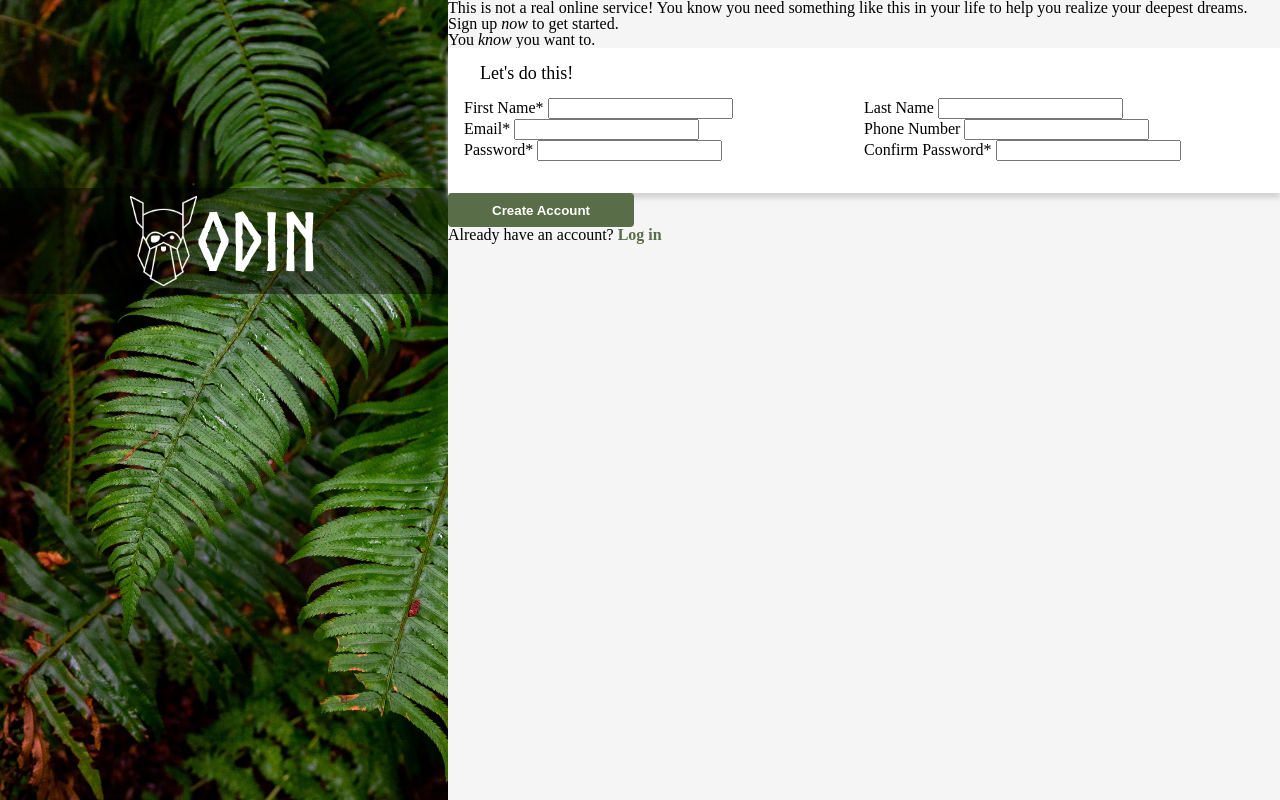
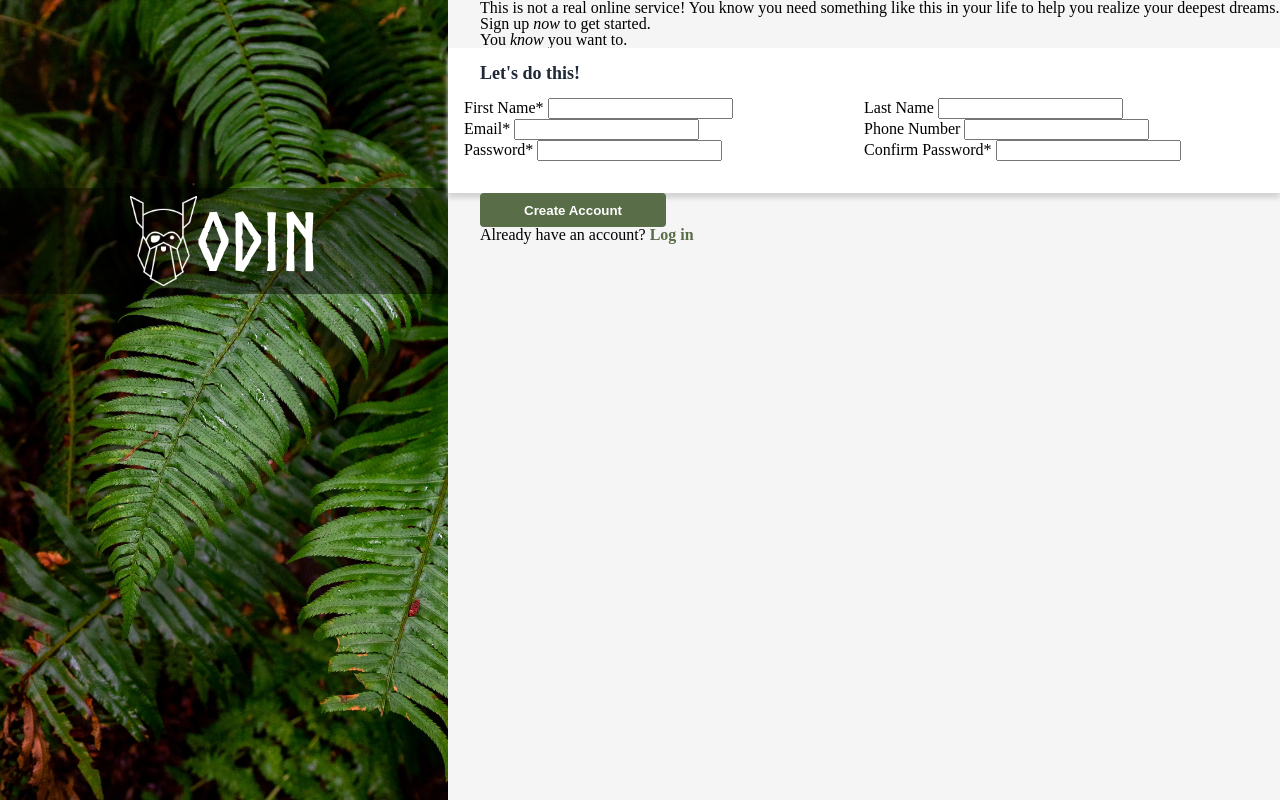
Before and after one commit to scorpi4n/TOP-signup-form, a plain HTML site: page index.html in a window 1280 px wide. Drawn offline with Linux system fonts and the light colour scheme.

Commit message:
Fix main section sizing

```diff
--- a/style.css
+++ b/style.css
@@ -2,6 +2,7 @@
 :root {
 	--clr-main-light: white;
 	--clr-main-dark: black;
+	--clr-main-gray: #1f2937;
 	--clr-accent-light: #e5e7eb;
 	--clr-accent-dark: rgba(0, 0, 0, 0.45);
 	--clr-accent-default: #596d48;
@@ -161,6 +162,11 @@ table {
 main {
 	flex-direction: column;
 	background-color: whitesmoke;
+	width: 65vw;
+}
+
+main > * {
+	margin: 0 0 0 2rem;
 }
 
 .sidebar {
@@ -201,12 +207,14 @@ form#create-account {
 	background-color: white;
 	padding: 0 1rem 2rem;
 	box-shadow: 0 5px 5px lightgray;
+	margin: 0;
 }
 
 h2 {
 	font-size: large;
-	font-weight: 500;
+	font-weight: 550;
 	padding: 1rem;
+	color: var(--clr-main-gray);
 }
 
 .submit-form {
```
